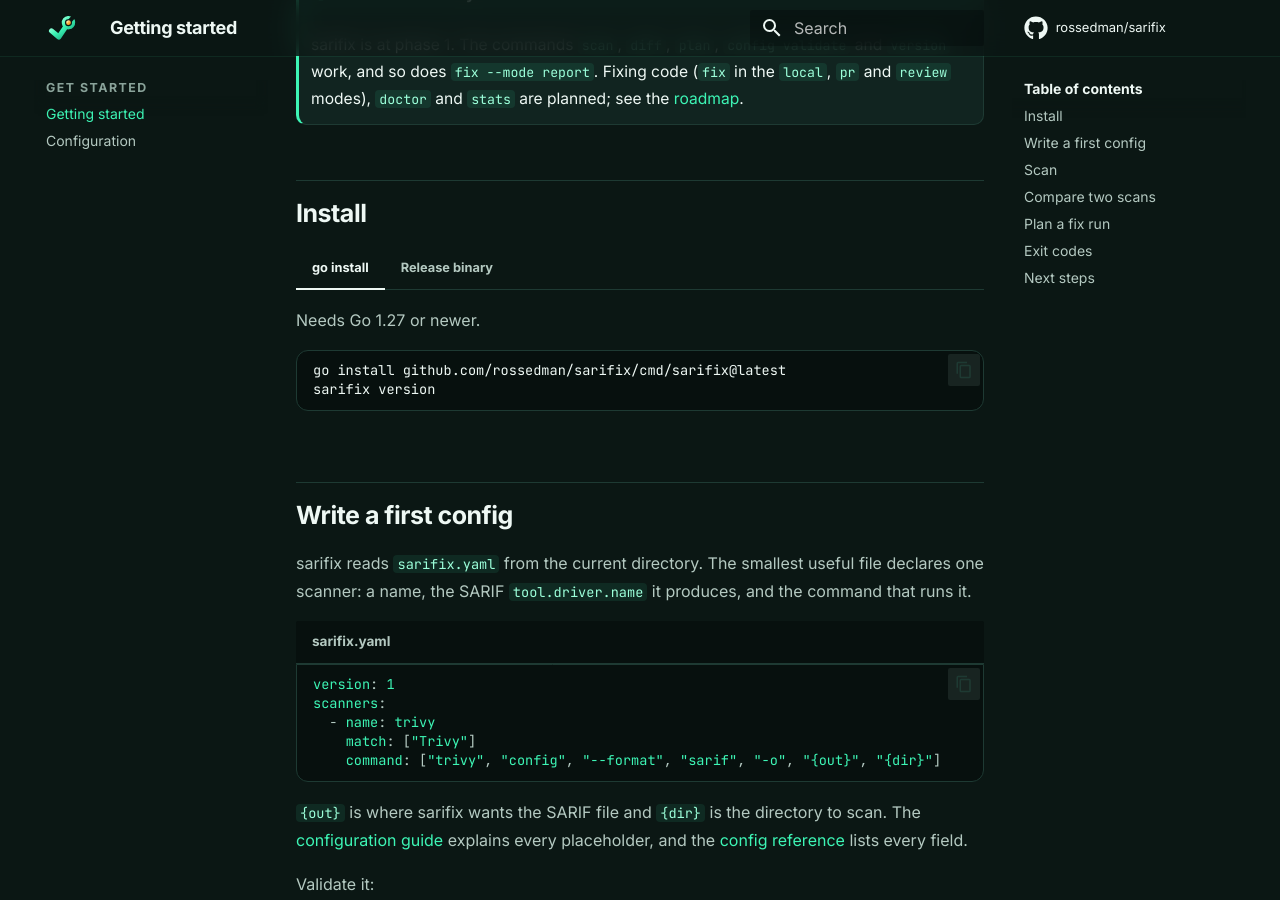
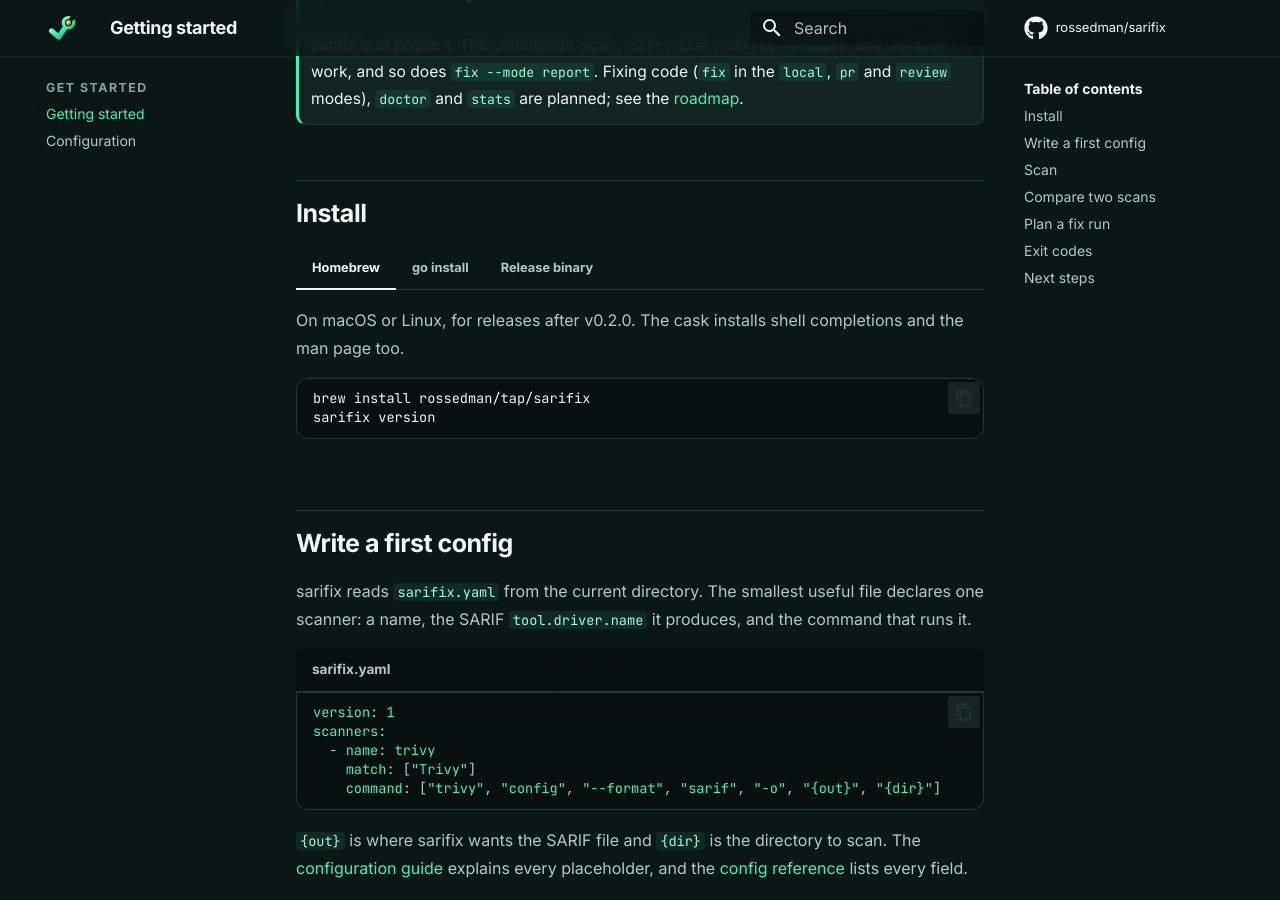
Before and after one commit to rossedman/sarifix, an MkDocs documentation site: the page built from docs/getting-started.md, in a window 1280 px wide and 900 px high, scrolled down 333 px. Built offline with MkDocs 1.6.1 and Material for MkDocs 9.7.7, drawn with Linux system fonts in a browser that asks for light colours; comment, search, counter and statistics services are not loaded.

Commit message:
build: publish a Homebrew cask to rossedman/homebrew-tap (#10)
goreleaser now writes Casks/sarifix.rb to rossedman/homebrew-tap on
release, using the HOMEBREW_TAP_GITHUB_TOKEN secret, and skips the push
when the token is absent (snapshots, forks). The cask installs the bash,
zsh and fish completions and the man page, which tools/release-extras.sh
generates before the build and the release archives now ship too. On
macOS a post-install step clears the quarantine bit, since the binary
isn't notarized. It uses install_steps, the replacement for the hook
syntax goreleaser 2.19 deprecated.


Claude-Session: https://claude.ai/code/session_011sBQUUZZEdfRKFK4ZyKVsh

Co-authored-by: Claude <noreply@anthropic.com>

````diff
--- a/docs/getting-started.md
+++ b/docs/getting-started.md
@@ -6,6 +6,15 @@ Install sarifix, write a first config, scan a repo, and compare two scans. Every
     sarifix is at phase 1. The commands `scan`, `diff`, `plan`, `config validate` and `version` work, and so does `fix --mode report`. Fixing code (`fix` in the `local`, `pr` and `review` modes), `doctor` and `stats` are planned; see the [roadmap](roadmap.md).
 
 ## Install
+
+=== "Homebrew"
+
+    On macOS or Linux, for releases after v0.2.0. The cask installs shell completions and the man page too.
+
+    ```bash
+    brew install rossedman/tap/sarifix
+    sarifix version
+    ```
 
 === "go install"
 
````
Also changed, not shown: .goreleaser.yaml (+34 -0 lines), README.md (+9 -1 lines), tools/README.md (+1 -0 lines), 3 other files.
